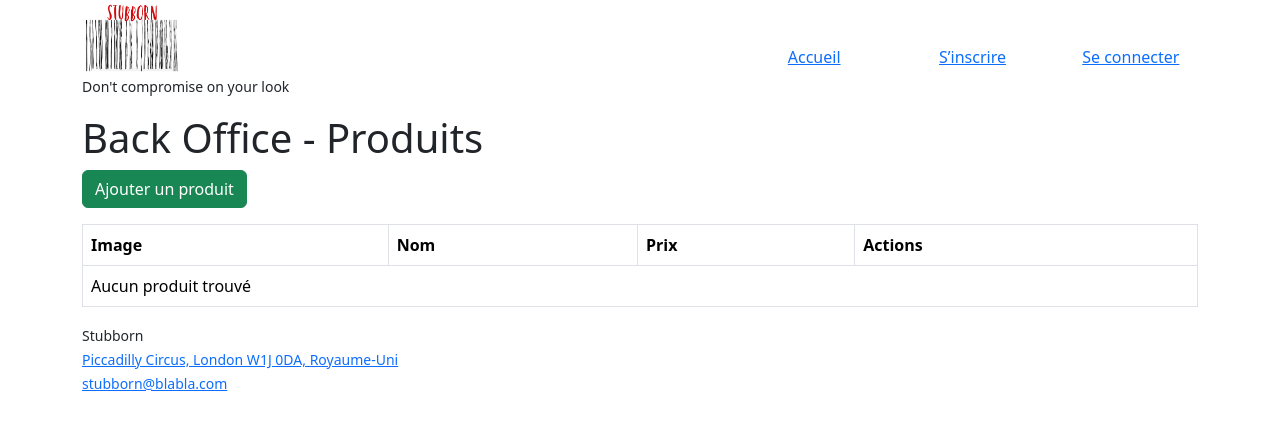
After one commit to Uria-WebDev/Stubborn, a Symfony app: template templates/admin/index.html.twig in a window 1280 px wide. The commit adds this page. Shown: the top 430 px of the page. Run offline with Twig, Linux system fonts and the light colour scheme; the template is opened without the code that fills it, so the values that code supplies are empty; some libraries are stand-ins or nearby versions.

Commit message:
register issues + back office start

```diff
--- a/assets/styles/app.css
+++ b/assets/styles/app.css
@@ -85,7 +85,7 @@ body {
     text-decoration: none;
 }
 
-.decoration-hov:hover {
+.decoration-hov:hover, .decoration-hov.active {
     color:blue;
     text-decoration: underline;
 }
--- /dev/null
+++ b/templates/admin/index.html.twig
@@ -0,0 +1,41 @@
+{% extends 'base.html.twig' %}
+
+{% block title %}Back Office{% endblock %}
+
+{% block admin %}
+    <h1>Back Office - Produits</h1>
+
+    <a href="{{ path('admin_product_new') }}" class="btn btn-success mb-3">Ajouter un produit</a>
+
+    <table class="table table-bordered">
+        <thead>
+            <tr>
+                <th>Image</th>
+                <th>Nom</th>
+                <th>Prix</th>
+                <th>Actions</th>
+            </tr>
+        </thead>
+        <tbody>
+            {% for product in products %}
+                <tr>
+                    <td><img src="{{ asset('img/Product/' ~ product.image) }}" width="100" alt="{{ product.name }}"></td>
+                    <td>{{ product.name }}</td>
+                    <td>{{ product.price }} €</td>
+                    <td>
+                        <a href="{{ path('admin_product_edit', {id: product.id}) }}" class="btn btn-primary btn-sm">Modifier</a>
+
+                        <form action="{{ path('admin_product_delete', {id: product.id}) }}" method="POST" style="display:inline-block;" onsubmit="return confirm('Voulez-vous vraiment supprimer ce produit ?');">
+                            <input type="hidden" name="_token" value="{{ csrf_token('delete' ~ product.id) }}">
+                            <button type="submit" class="btn btn-danger btn-sm">Supprimer</button>
+                        </form>
+                    </td>
+                </tr>
+            {% else %}
+                <tr>
+                    <td colspan="4">Aucun produit trouvé</td>
+                </tr>
+            {% endfor %}
+        </tbody>
+    </table>
+{% endblock %}
--- a/templates/base.html.twig
+++ b/templates/base.html.twig
@@ -36,9 +36,21 @@
                         {% if is_granted('IS_AUTHENTICATED_FULLY') %}
 
                             <!-- Utilisateur connecté -->
-                            <a href="{{ path('app_home') }}" class="col-md decoration-none decoration-hov">Accueil</a>
-                            <a href="{{ path('app_shop') }}" class="col-md decoration-none decoration-hov">Boutique</a>
-                            <a href="{{ path('app_cart') }}" class="col-md decoration-none decoration-hov">Panier</a>
+                            <a href="{{ path('app_home') }}" class="col-md decoration-none decoration-hov
+                            {{ app.request.attributes.get('_route') == 'app_home' ? 'active' : '' }}">
+                                Accueil
+                            </a>
+
+                            <a href="{{ path('app_shop') }}" class="col-md decoration-none decoration-hov
+                            {{ app.request.attributes.get('_route') == 'app_shop' ? 'active' : '' }}
+                            {{ app.request.attributes.get('_route') == 'app_product' ? 'active' : '' }}">
+                                Boutique
+                            </a>
+
+                            <a href="{{ path('app_cart') }}" class="col-md decoration-none decoration-hov
+                            {{ app.request.attributes.get('_route') == 'app_cart' ? 'active' : '' }}">
+                                Panier
+                            </a>
 
                             <form id="logout-form" action="{{ path('app_logout') }}" method="post" style="display: none;">
                                 <input type="hidden" name="_token" value="{{ csrf_token('logout') }}">
@@ -49,9 +61,20 @@
                         {% else %}
 
                             <!-- Utilisateur déconnecté -->
-                            <a href="{{ path('app_home') }}" class="col-md decoration-none decoration-hov">Accueil</a>
-                            <a href="{{ path('app_register') }}" class="col-md decoration-none decoration-hov">S’inscrire</a>
-                            <a href="{{ path('app_login') }}" class="col-md decoration-none decoration-hov">Se connecter</a>
+                            <a href="{{ path('app_home') }}" class="col-md decoration-none decoration-hov
+                            {{ app.request.attributes.get('_route') == 'app_home' ? 'active' : '' }}">
+                                Accueil
+                            </a>
+
+                            <a href="{{ path('app_register') }}" class="col-md decoration-none decoration-hov
+                            {{ app.request.attributes.get('_route') == 'app_register' ? 'active' : '' }}">
+                                S’inscrire
+                            </a>
+
+                            <a href="{{ path('app_login') }}" class="col-md decoration-none decoration-hov
+                            {{ app.request.attributes.get('_route') == 'app_login' ? 'active' : '' }}">
+                                Se connecter
+                            </a>
                         {% endif %}
                       </nav>
                   </div>
@@ -65,6 +88,8 @@
         {% block cart %}{% endblock %}
         {% block login %}{% endblock %}
         {% block register %}{% endblock %}
+        {% block admin %}{% endblock %}
+        {% block adminform %}{% endblock %}
       </main>
 
       <!-- FOOTER -->
```
Also changed, not shown: src/Controller/AdminController.php (added, +74 -0 lines), src/Controller/RegistrationController.php (+16 -11 lines), src/Form/ProductType.php (added, +29 -0 lines), templates/admin/product_form.html.twig (added, +14 -0 lines), 1 other file.
